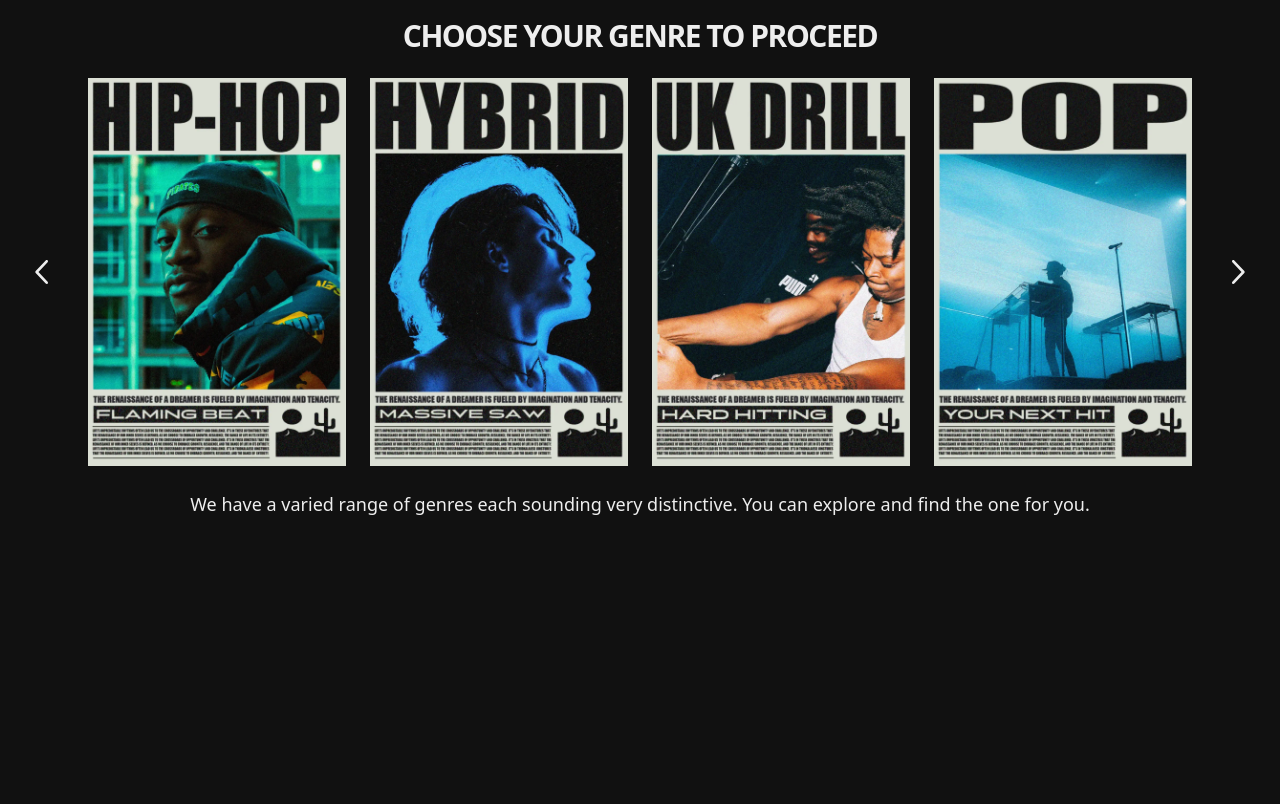
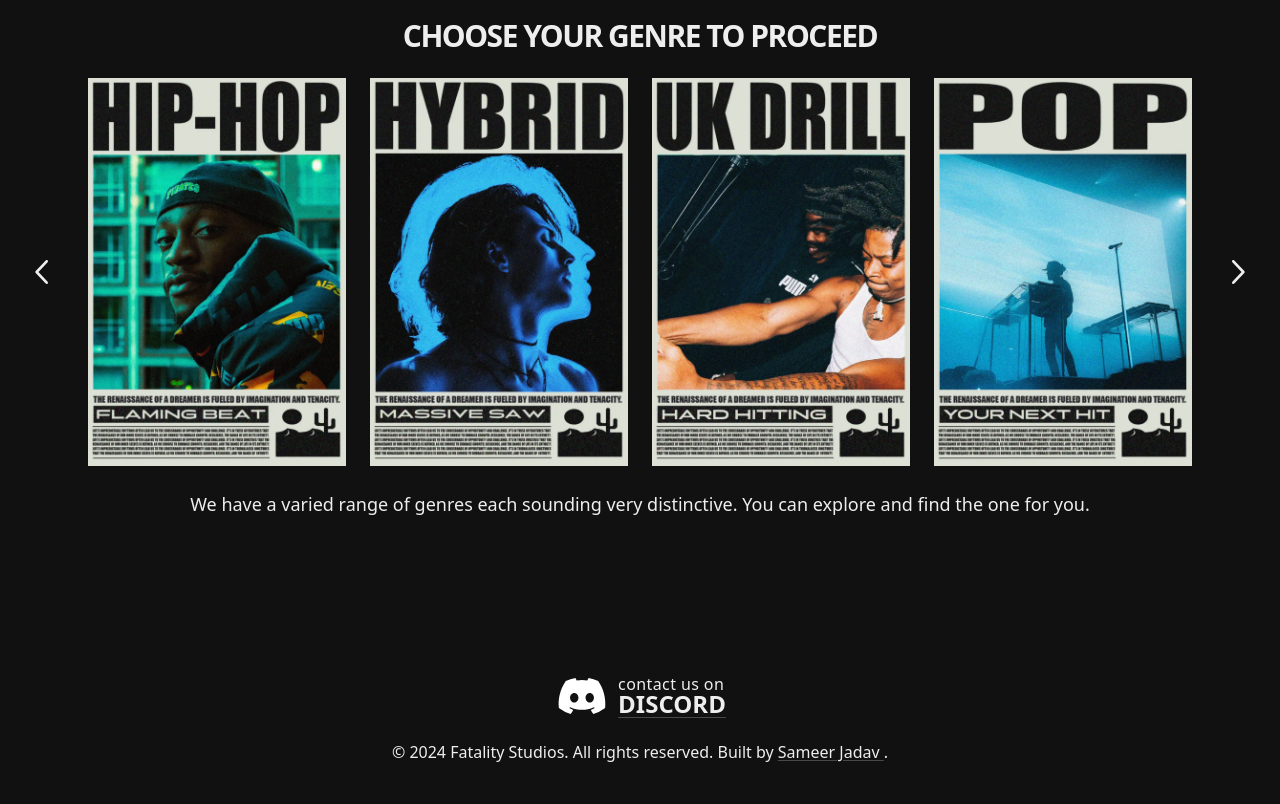
Before and after one commit to SameerJadav/astro-fs, an Astro site: page / in a window 1280 px wide. Shown: the part 932-1736 px from the top of the page. Before the commit the page ends 1600 px from the top, so only its background shows below. Built offline with nearby package versions, Linux system fonts and the light colour scheme; Astro itself is replaced by a stand-in of ours.

Commit message:
feat: add footer

```diff
--- /dev/null
+++ b/src/components/Footer.astro
@@ -0,0 +1,50 @@
+---
+import { SITE } from "~/config";
+const currentYear = new Date().getFullYear();
+---
+
+<footer
+  class="flex flex-col items-center justify-center gap-4 px-4 md:px-6 pb-6 md:pb-10"
+>
+  <a
+    href={SITE.links.discord}
+    target="_blank"
+    class="group focus-visible:outline-none focus-visible:ring focus-visible:ring-gray-7"
+  >
+    <div class="flex items-center gap-2">
+      <svg
+        class="size-14"
+        fill="#ffffff"
+        width="800px"
+        height="800px"
+        viewBox="0 0 24 24"
+        xmlns="http://www.w3.org/2000/svg"
+      >
+        <path
+          d="M18.942 5.556a16.299 16.299 0 0 0-4.126-1.297c-.178.321-.385.754-.529 1.097a15.175 15.175 0 0 0-4.573 0 11.583 11.583 0 0 0-.535-1.097 16.274 16.274 0 0 0-4.129 1.3c-2.611 3.946-3.319 7.794-2.965 11.587a16.494 16.494 0 0 0 5.061 2.593 12.65 12.65 0 0 0 1.084-1.785 10.689 10.689 0 0 1-1.707-.831c.143-.106.283-.217.418-.331 3.291 1.539 6.866 1.539 10.118 0 .137.114.277.225.418.331-.541.326-1.114.606-1.71.832a12.52 12.52 0 0 0 1.084 1.785 16.46 16.46 0 0 0 5.064-2.595c.415-4.396-.709-8.209-2.973-11.589zM8.678 14.813c-.988 0-1.798-.922-1.798-2.045s.793-2.047 1.798-2.047 1.815.922 1.798 2.047c.001 1.123-.793 2.045-1.798 2.045zm6.644 0c-.988 0-1.798-.922-1.798-2.045s.793-2.047 1.798-2.047 1.815.922 1.798 2.047c0 1.123-.793 2.045-1.798 2.045z"
+        ></path>
+      </svg>
+      <div class="flex flex-col">
+        <p class="leading-none tracking-wide">contact us on</p>
+        <p
+          class="text-2xl font-bold uppercase leading-none underline decoration-gray-7 decoration-1 underline-offset-4 group-hover:decoration-gray-12"
+        >
+          Discord
+        </p>
+      </div>
+    </div>
+  </a>
+  <p class="text-center">
+    &copy; {currentYear}
+    {SITE.name}. All rights reserved. Built by{" "}
+    <a
+      target="_blank"
+      rel="noopener noreferrer"
+      href={SITE.author.url}
+      class="underline decoration-gray-7 underline-offset-2 hover:decoration-gray-12 focus-visible:outline-none focus-visible:ring focus-visible:ring-gray-7"
+    >
+      Sameer Jadav
+    </a>
+    .
+  </p>
+</footer>
--- a/src/config.ts
+++ b/src/config.ts
@@ -4,6 +4,21 @@ import Indie_Poster from "~/images/posters/indie.webp";
 import Lofi_Poster from "~/images/posters/lofi.webp";
 import Pop_Poster from "~/images/posters/pop.webp";
 import UKDrill_Poster from "~/images/posters/uk-drill.webp";
+
+export const SITE = {
+  name: "Fatality Studios",
+  description: "Music production studio.",
+  url: "https://fatalitystudios.com",
+  author: {
+    name: "Sameer Jadav",
+    url: "https://sameerjadav.me",
+    twitterId: "@SameerJadav_",
+  },
+  links: {
+    discord: "https://discord.gg/YcxzhJN6",
+    github: "https://github.com/SameerJadav/fatality-studios",
+  },
+};
 
 export const POSTERS = [
   { src: HipHop_Poster, alt: "Hip-Hop Poster", href: "/hiphop" },
--- a/src/pages/index.astro
+++ b/src/pages/index.astro
@@ -4,6 +4,7 @@ import { Image } from "astro:assets";
 import hero from "~/images/hero.webp";
 import ContactButton from "~/components/ContactButton.astro";
 import Carousel from "~/components/Carousel.astro";
+import Footer from "~/components/Footer.astro";
 ---
 
 <HomepageLayout>
@@ -38,4 +39,5 @@ import Carousel from "~/components/Carousel.astro";
     </section>
     <Carousel />
   </main>
+  <Footer />
 </HomepageLayout>
```
